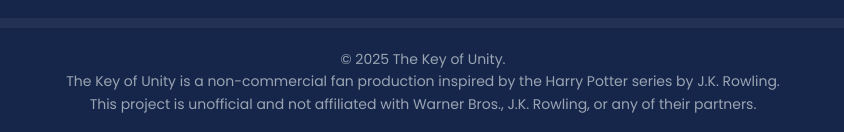
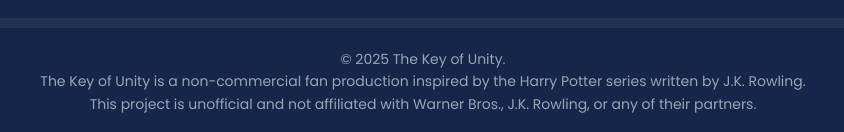
Before and after one commit to Maxi-1128/thekeyofunity.vfms, a plain HTML site: page index.html in a window 1280 px wide. Shown: the part 919-1051 px from the top of the page, 217-1061 px from the left. Drawn offline with nearby package versions, Linux system fonts and the light colour scheme.

Commit message:
Update index.html

```diff
--- a/index.html
+++ b/index.html
@@ -48,7 +48,7 @@
   <!-- Footer -->
   <footer>
     <p>© 2025 The Key of Unity.</p>
-      <p>The Key of Unity is a non-commercial fan production inspired by the Harry Potter series by J.K. Rowling.</p>
+      <p>The Key of Unity is a non-commercial fan production inspired by the Harry Potter series written by J.K. Rowling.</p>
       <p>This project is unofficial and not affiliated with Warner Bros., J.K. Rowling, or any of their partners.</p>
   </footer>
 
```
